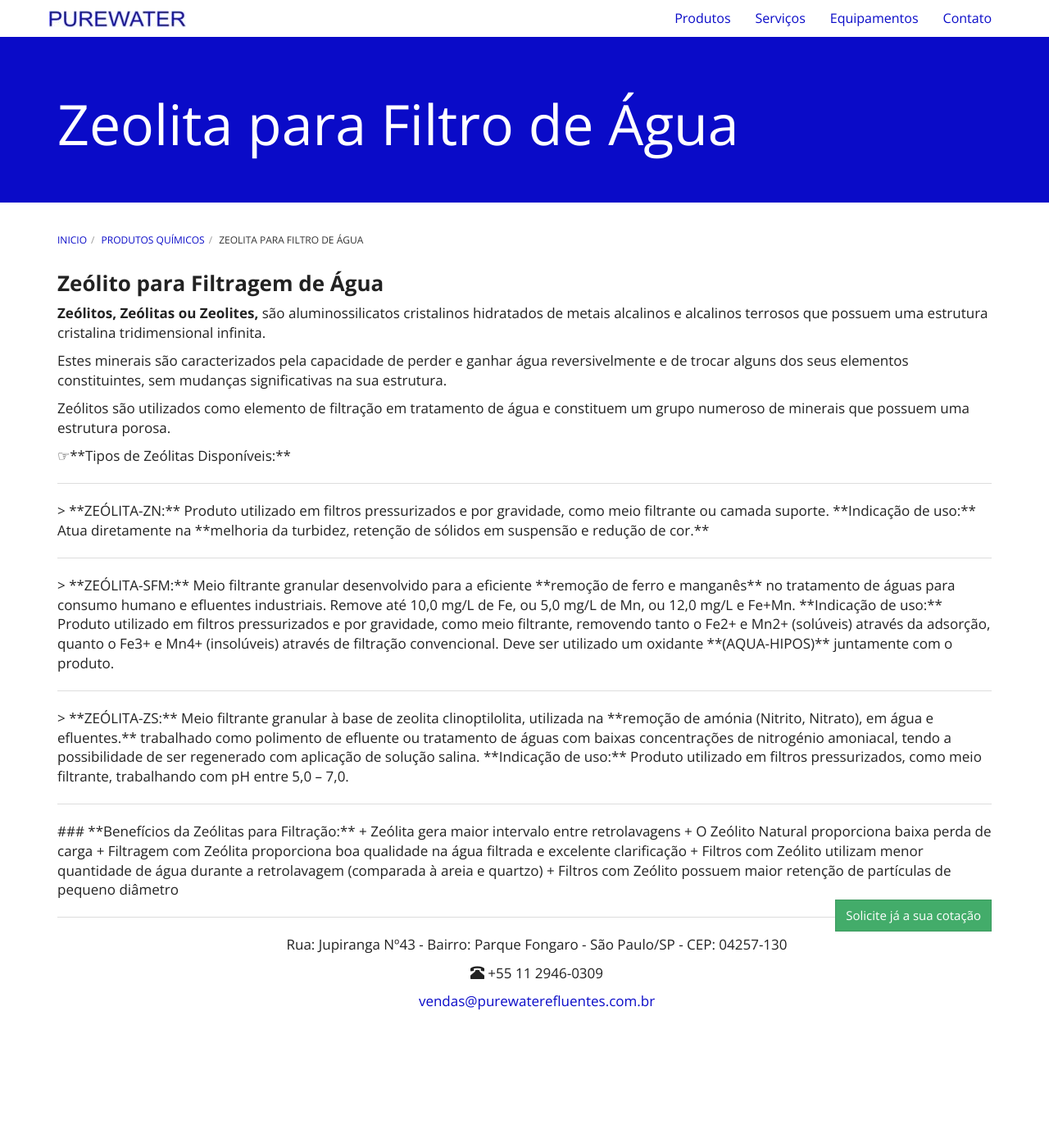
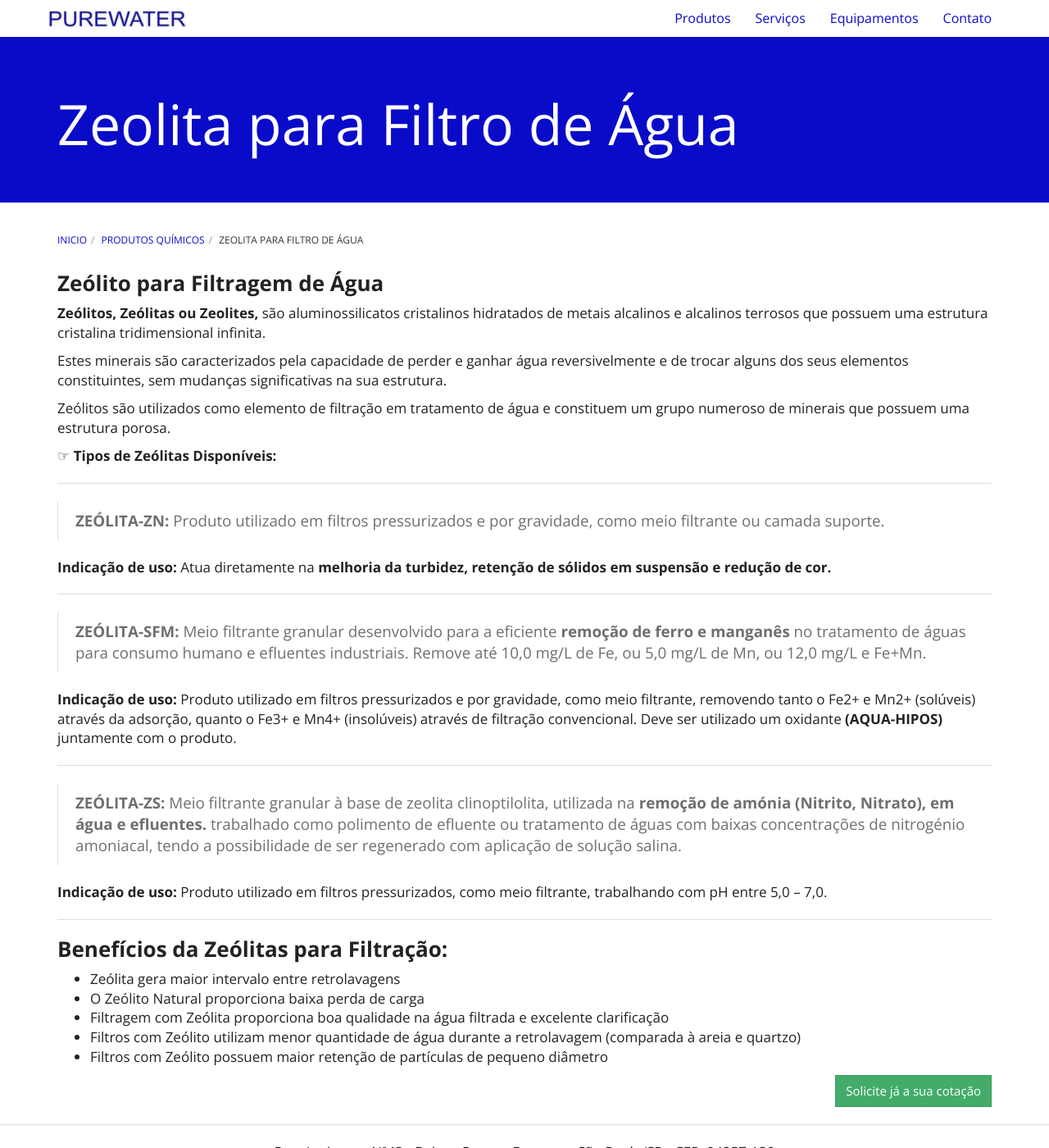
Before and after one commit to purewaterefluentes/purewaterefluentes.github.io, a Jekyll site: the page built from produtos/zeolita-para-filtro-de-agua.md, in a window 1280 px wide and 1400 px high. Shown: the whole window at 82% size. Built offline with Jekyll 4.4.1, drawn with Linux system fonts in a browser that asks for light colours; nearby versions of some CDN libraries; library files that are not in the unit come from our copies.

Commit message:
Update zeolita-para-filtro-de-agua.md

```diff
--- a/produtos/zeolita-para-filtro-de-agua.md
+++ b/produtos/zeolita-para-filtro-de-agua.md
@@ -13,9 +13,9 @@ Estes minerais são caracterizados pela capacidade de perder e ganhar água reve
 
 Zeólitos são utilizados como elemento de filtração em tratamento de água e constituem um grupo numeroso de minerais que possuem uma estrutura porosa.
 
-<div>
-&#9758;**Tipos de Zeólitas Disponíveis:**
-<div/>
+
+&#9758; **Tipos de Zeólitas Disponíveis:**
+
 
 <hr>
 
```
